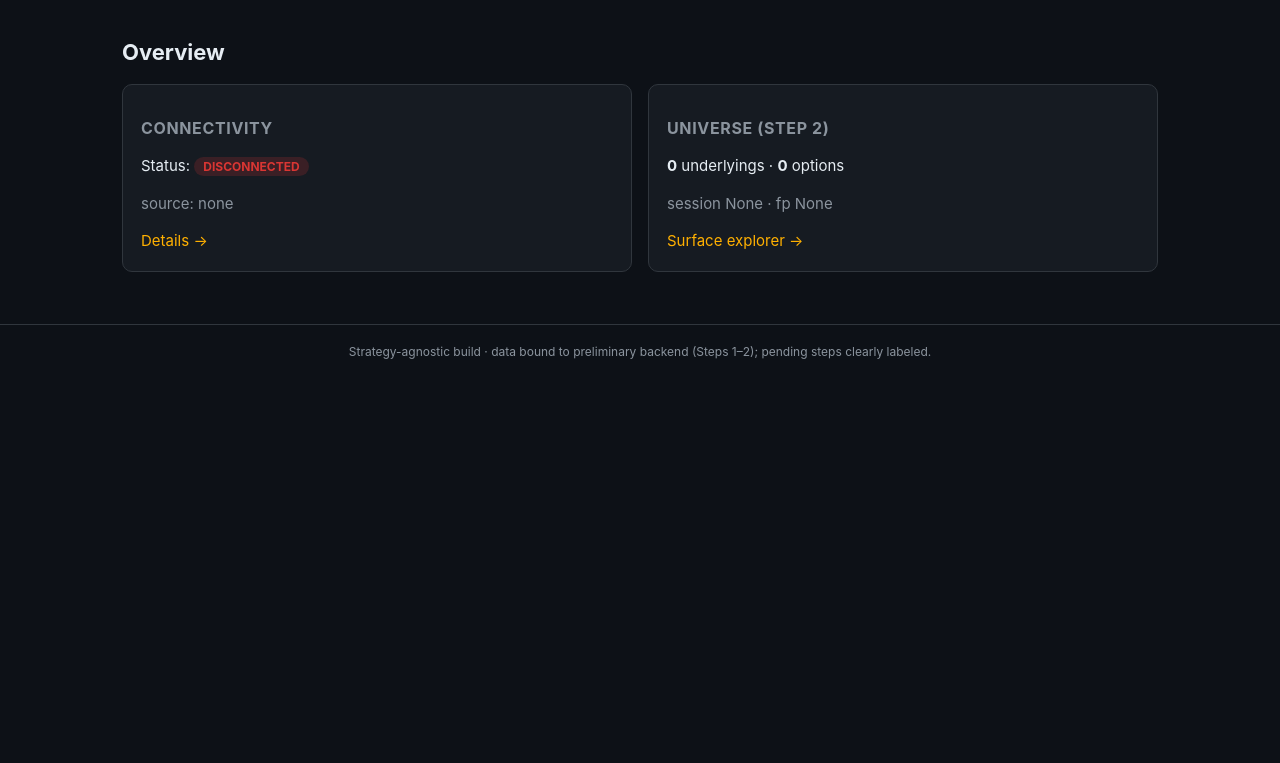
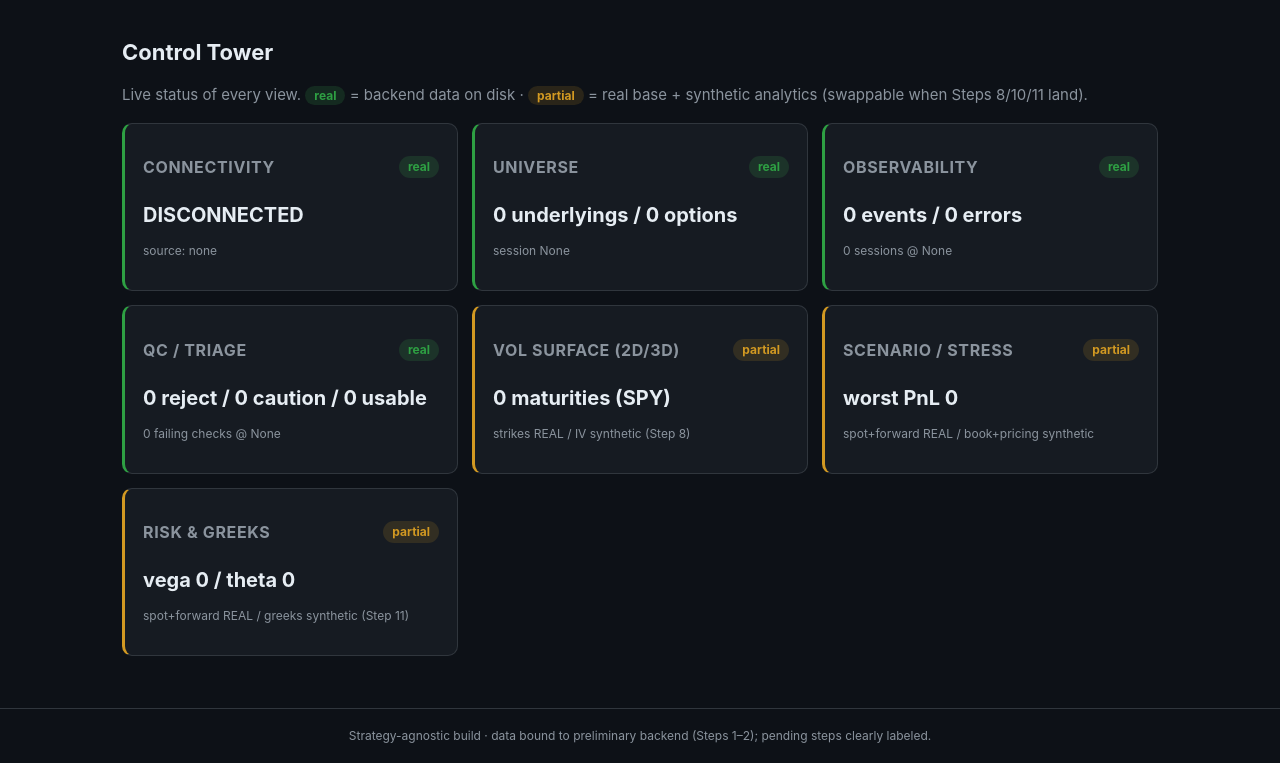
Before and after one commit to Tomoroshimaru/ai_for_algo_trading, a FastAPI app: page / in a window 1280 px wide. Shown: the part 48-811 px from the top of the page. Before the commit the page ends 407 px from the top, so only its background shows below. Run offline with FastAPI, Linux system fonts and the light colour scheme; parts of the project's set-up code (start-up, migrations or seed data) failed here and were passed over.

Commit message:
feat(frontend): turn home into a Control Tower aggregating provenance + live metrics
One status tile per view with real/partial badge and a headline metric pulled live from each provider (isolated try/except so one failure cannot break the hub). 4 real tiles (connectivity, universe, observability, QC) + 3 partial (surface, scenario, risk).

```diff
--- a/app/main.py
+++ b/app/main.py
@@ -38,10 +38,7 @@ qc_provider = QCProvider()
 
 @app.get("/", response_class=HTMLResponse)
 def index(request: Request):
-    return templates.TemplateResponse(request, "index.html", {
-        "health": provider.get_health(),
-        "universe": provider.get_universe_summary(),
-    })
+    return templates.TemplateResponse(request, "index.html", {"tiles": _control_tower()})
 
 
 @app.get("/health", response_class=HTMLResponse)
@@ -242,3 +239,67 @@ def _qc_chart_div(rep) -> str:
         xaxis_title="check", yaxis_title="count",
     )
     return pio.to_html(fig, include_plotlyjs="cdn", full_html=False)
+
+
+def _control_tower() -> list[dict]:
+    """Aggregate one status tile per view, with data provenance + a real metric.
+
+    Each provider call is isolated so a single failure never breaks the hub.
+    provenance: "real" | "partial" | "synthetic".
+    """
+    tiles: list[dict] = []
+
+    def tile(name, href, provenance, headline, sub):
+        tiles.append({"name": name, "href": href, "provenance": provenance,
+                      "headline": headline, "sub": sub})
+
+    try:
+        h = provider.get_health()
+        tile("Connectivity", "/health", "real",
+             h.connection_state, f"source: {h.source}")
+    except Exception as exc:  # noqa: BLE001
+        tile("Connectivity", "/health", "real", "unavailable", str(exc)[:60])
+    try:
+        u = provider.get_universe_summary()
+        tile("Universe", "/surfaces", "real",
+             f"{u.underlying_count} underlyings / {u.option_count} options",
+             f"session {u.session_date}")
+    except Exception as exc:  # noqa: BLE001
+        tile("Universe", "/surfaces", "real", "unavailable", str(exc)[:60])
+    try:
+        o = obs.get_snapshot()
+        tile("Observability", "/observability", "real",
+             f"{o.total_market_events} events / {o.total_errors} errors",
+             f"{len(o.sessions)} sessions @ {o.trade_date}")
+    except Exception as exc:  # noqa: BLE001
+        tile("Observability", "/observability", "real", "unavailable", str(exc)[:60])
+    try:
+        q = qc_provider.get_report()
+        tile("QC / Triage", "/qc", "real",
+             f"{q.reject} reject / {q.caution} caution / {q.usable} usable",
+             f"{len(q.failures)} failing checks @ {q.trade_date}")
+    except Exception as exc:  # noqa: BLE001
+        tile("QC / Triage", "/qc", "real", "unavailable", str(exc)[:60])
+    try:
+        u = provider.get_universe_summary()
+        sym = u.underlyings[0]["symbol"] if u.underlyings else "SPY"
+        n_exp = len(provider.list_expiries(sym))
+        tile("Vol Surface (2D/3D)", "/surface3d", "partial",
+             f"{n_exp} maturities ({sym})", "strikes REAL / IV synthetic (Step 8)")
+    except Exception as exc:  # noqa: BLE001
+        tile("Vol Surface (2D/3D)", "/surface3d", "partial", "unavailable", str(exc)[:60])
+    try:
+        sc = scen.run_scenario("SPY")
+        tile("Scenario / Stress", "/scenario", "partial",
+             f"worst PnL {sc.worst_pnl:,.0f}",
+             "spot+forward REAL / book+pricing synthetic")
+    except Exception as exc:  # noqa: BLE001
+        tile("Scenario / Stress", "/scenario", "partial", "unavailable", str(exc)[:60])
+    try:
+        rk = risk_provider.get_risk("SPY")
+        tile("Risk & Greeks", "/risk", "partial",
+             f"vega {rk.net_vega:,.0f} / theta {rk.net_theta:,.0f}",
+             "spot+forward REAL / greeks synthetic (Step 11)")
+    except Exception as exc:  # noqa: BLE001
+        tile("Risk & Greeks", "/risk", "partial", "unavailable", str(exc)[:60])
+    return tiles
--- a/app/static/style.css
+++ b/app/static/style.css
@@ -25,3 +25,14 @@ td.bad{color:var(--bad);font-weight:700}
 
 .cols{display:grid;grid-template-columns:1fr 1fr;gap:18px;margin:12px 0}
 @media(max-width:820px){.cols{grid-template-columns:1fr}}
+
+.tower{display:grid;grid-template-columns:repeat(auto-fill,minmax(260px,1fr));gap:14px;margin-top:16px}
+.tile{display:block;text-decoration:none;color:inherit;border-left:3px solid var(--mut);transition:transform .08s}
+.tile:hover{transform:translateY(-2px)}
+.tile.prov-real{border-left-color:var(--ok)}
+.tile.prov-partial{border-left-color:#d29922}
+.tile-top{display:flex;justify-content:space-between;align-items:center;gap:8px}
+.tile-headline{font-size:20px;font-weight:700;margin:8px 0 2px}
+.badge.real{background:rgba(63,185,80,.15);color:var(--ok)}
+.badge.partial{background:rgba(210,153,34,.15);color:#d29922}
+.badge.synthetic{background:rgba(139,148,158,.15);color:var(--mut)}
--- a/app/templates/index.html
+++ b/app/templates/index.html
@@ -1,19 +1,19 @@
 {% extends "base.html" %}
-{% block title %}Overview{% endblock %}
+{% block title %}Control Tower{% endblock %}
 {% block content %}
-<h1>Overview</h1>
-<div class="grid">
-  <section class="card">
-    <h2>Connectivity</h2>
-    <p>Status: <span class="badge {{ 'ok' if health.connected else 'bad' }}">{{ health.connection_state }}</span></p>
-    <p class="muted">source: {{ health.source }}</p>
-    <a href="/health">Details →</a>
-  </section>
-  <section class="card">
-    <h2>Universe (Step 2)</h2>
-    <p><b>{{ universe.underlying_count }}</b> underlyings · <b>{{ universe.option_count }}</b> options</p>
-    <p class="muted">session {{ universe.session_date }} · fp {{ universe.config_fingerprint }}</p>
-    <a href="/surfaces">Surface explorer →</a>
-  </section>
+<h1>Control Tower</h1>
+<p class="muted">Live status of every view. <span class="badge real">real</span> = backend data on disk ·
+<span class="badge partial">partial</span> = real base + synthetic analytics (swappable when Steps 8/10/11 land).</p>
+<div class="tower">
+  {% for t in tiles %}
+  <a class="card tile prov-{{ t.provenance }}" href="{{ t.href }}">
+    <div class="tile-top">
+      <h2>{{ t.name }}</h2>
+      <span class="badge {{ t.provenance }}">{{ t.provenance }}</span>
+    </div>
+    <p class="tile-headline">{{ t.headline }}</p>
+    <p class="muted small">{{ t.sub }}</p>
+  </a>
+  {% endfor %}
 </div>
 {% endblock %}
```
